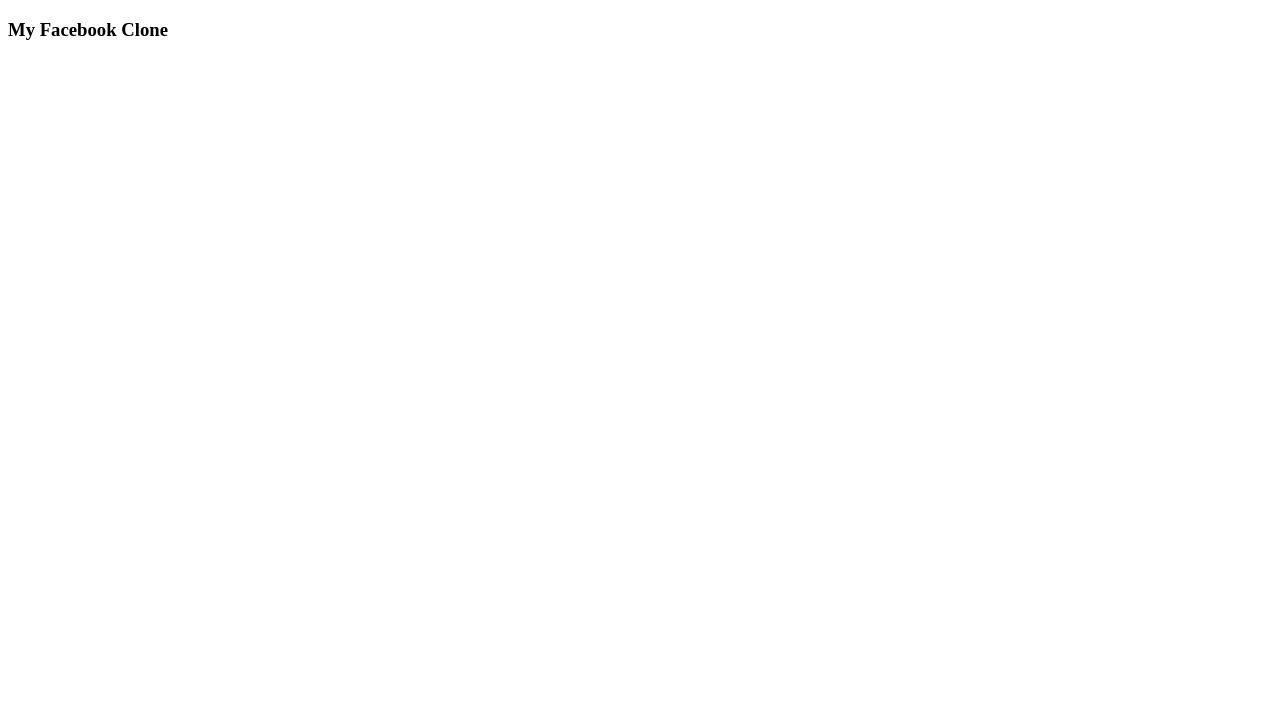
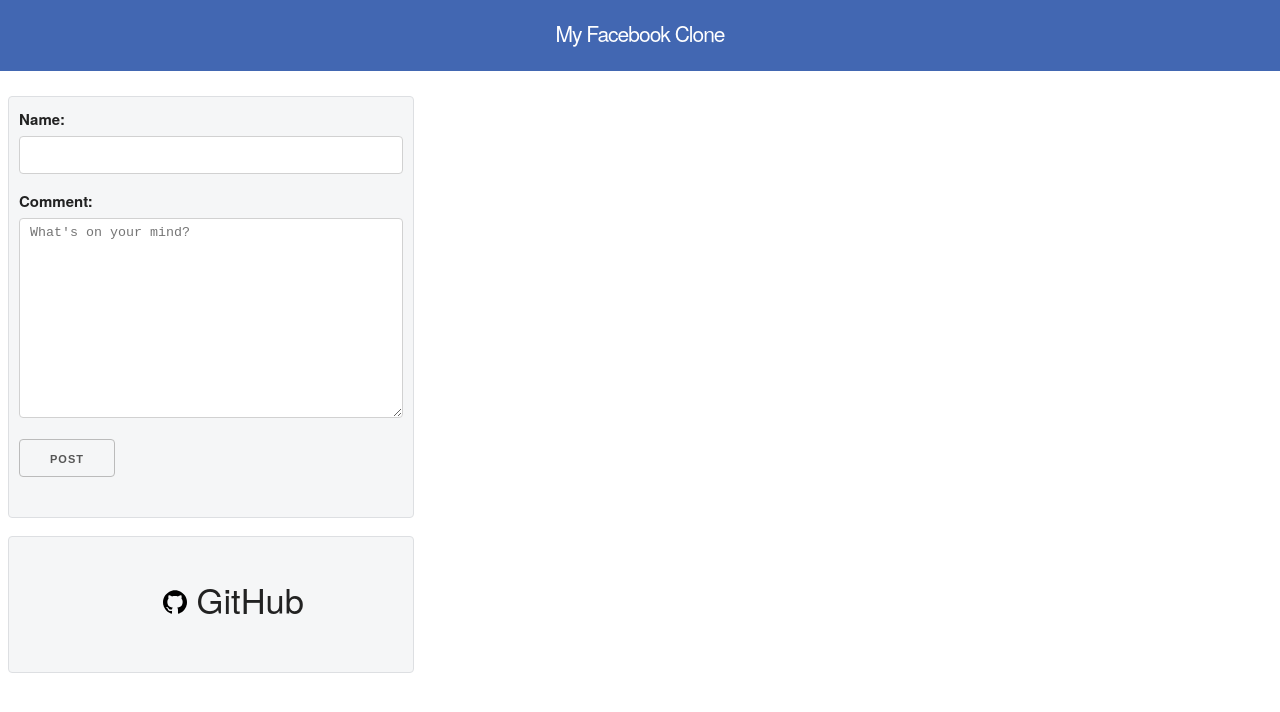
Before and after one commit to stefanwerleman/facebook-clone, a plain HTML site: page client/index.html in a window 1280 px wide. Drawn offline with nearby package versions, Linux system fonts and the light colour scheme.

Commit message:
added elements and styles

```diff
--- a/client/index.html
+++ b/client/index.html
@@ -3,10 +3,36 @@
    <head>
       <meta charset="utf-8">
       <title>My Facebook Clone</title>
+      <link rel="stylesheet" href="https://cdnjs.cloudflare.com/ajax/libs/skeleton/2.0.4/skeleton.min.css">
+      <link rel="stylesheet" href="./styles.css">
    </head>
    <body>
-      <header>
-         <h3>My Facebook Clone</h3>
+      <header class="header-container">
+         <h2 class="title">My Facebook Clone</h2>
       </header>
+
+      <form class="form-container">
+         <label for="name">Name:</label>
+         <input class="fields" type="text" name="name" id="name">
+
+
+         <label for="comment">Comment:</label>
+         <textarea class="fields" name="comment" id="comment" placeholder="What's on your mind?"></textarea>
+
+         <br>
+
+         <input class="submit" type="submit" name="submit" id="submit" value="Post">
+      </form>
+
+      <div class="github-container">
+         <ul>
+            <li>
+               <img class="github-icon" src="./Media/github-logo.svg" alt="logo">
+               <a class="github-link" id="link" href="https://github.com/stefanwerleman/facebook-clone">GitHub</a>
+            </li>
+         </ul>
+      </div>
    </body>
+
+   <script type="text/javascript" src="./client.js"></script>
 </html>
--- a/client/styles.css
+++ b/client/styles.css
@@ -0,0 +1,88 @@
+.header-container
+{
+   font-family: inherit;
+   background-color: #4267B2;
+   text-align: center;
+   position: fixed;
+   width: 100%;
+   z-index: 1;
+   top: 0px;
+   left: 0px;
+}
+
+.title
+{
+   color: white;
+   background-color: #4267B2;
+   font-size: 1.4em;
+   margin-top: 15px;
+   display: inline-block;
+   padding: 5px;
+}
+
+.form-container
+{
+   padding: 10px;
+   position: fixed;
+   width: 30%;
+   height: 50%;
+   top: 12%;
+   border: 1px solid #dddfe2;
+   border-radius: 4px;
+   background-color: #f5f6f7;
+   font-family: inherit;
+}
+
+.fields
+{
+   width: 100%;
+   height: 50%;
+   box-sizing: border-box;
+}
+
+.submit
+{
+   box-sizing: border-box;
+}
+
+form label
+{
+   box-sizing: border-box;
+}
+
+.github-container
+{
+   position: fixed;
+   top: 67%;
+   padding: 10px;
+   border: 1px solid #dddfe2;
+   border-radius: 4px;
+   background-color: #f5f6f7;
+   font-family: inherit;
+   width: 30%;
+   text-align: center;
+   font-size: 2.3em
+}
+
+.github-container ul
+{
+   margin-top: 25px;
+   white-space: nowrap;
+}
+
+.github-container li
+{
+   width: 25%;
+   display: inline-block;
+}
+
+.github-icon
+{
+   width: 25%;
+}
+
+.github-link
+{
+   color: inherit;
+   text-decoration: none;
+}
```
Also changed, not shown: README.md, client/Media/github-logo.svg (added).
